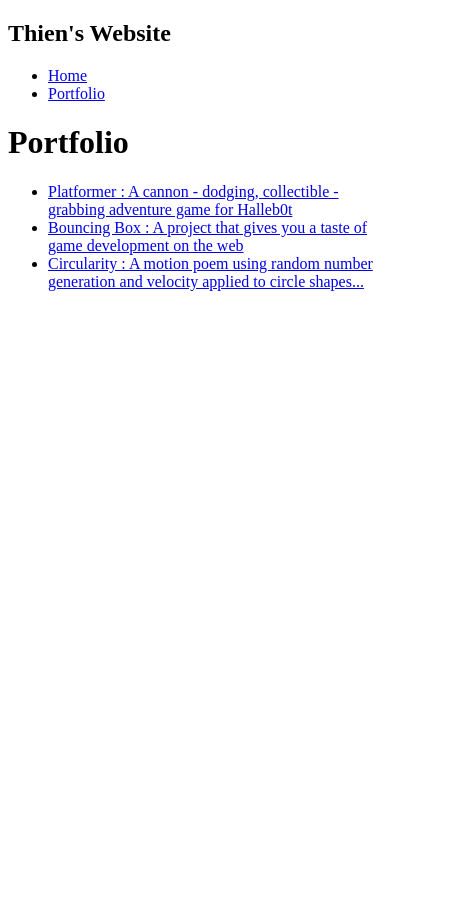
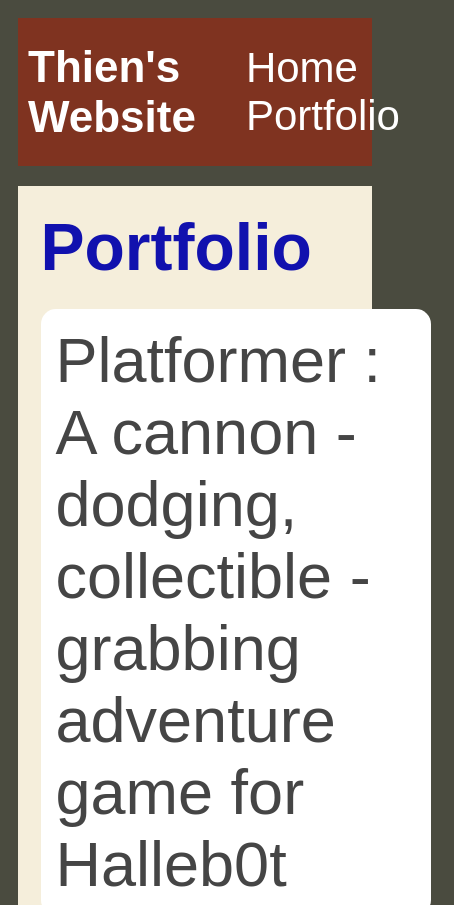
Before and after one commit to DucTMai15/DucTMai15.github.io, a plain HTML site: page portfolio.html in a window 390 px wide. Shown: the top 905 px of the page, 454 px wide, since content can reach past the window. Before the commit the page ends 844 px from the top, so only its background shows below. Drawn offline with Linux system fonts and the light colour scheme.

Commit message:
TODO 7 completed

```diff
--- a/portfolio.html
+++ b/portfolio.html
@@ -1,7 +1,8 @@
-<!DOCTYPE HTML>
+<!DOCTYPE html>
 <html>
   <head>
-        <title>Thien's website</title>
+    <title>Thien's portfolio</title>
+    <link rel="stylesheet" href="style.css" />
   </head>
 
   <body>
@@ -10,10 +11,10 @@
         <h1>Thien's Website</h1>
         <ul id="nav-ul">
           <li class="nav-li">
-                 <a href="index.html"> Home</a>
+            <a class="nav-a" href="index.html"> Home</a>
           </li>
           <li class="nav-li">
-                <a href="portfolio.html"> Portfolio</a>
+            <a class="nav-a" href="portfolio.html"> Portfolio</a>
           </li>
         </ul>
       </nav>
@@ -21,9 +22,24 @@
         <div class="content">
           <h1>Portfolio</h1>
           <ul id="portfolio">
-                    <li><a href="projects/platformer/">Platformer : A cannon - dodging, collectible - grabbing adventure game for Halleb0t</a></li>
-                    <li><a href="projects/bouncing-box/">Bouncing Box : A project that gives you a taste of game development on the web </a></li>
-                    <li><a href="projects/circularity/">Circularity : A motion poem using random number generation and velocity applied to circle shapes...</a></li>
+            <li>
+              <a href="projects/platformer/"
+                >Platformer : A cannon - dodging, collectible - grabbing
+                adventure game for Halleb0t</a
+              >
+            </li>
+            <li>
+              <a href="projects/bouncing-box/"
+                >Bouncing Box : A project that gives you a taste of game
+                development on the web</a
+              >
+            </li>
+            <li>
+              <a href="projects/circularity/"
+                >Circularity : A motion poem using random number generation and
+                velocity applied to circle shapes...</a
+              >
+            </li>
           </ul>
         </div>
       </main>
--- a/style.css
+++ b/style.css
@@ -58,6 +58,81 @@ main {
   border: 4px silver ridge;
   padding: 8px;
 }
-h2, h3 {
+h2,
+h3 {
   margin: 0px;
 }
+/* portfolio styles */
+.content h1 {
+  color: rgb(17, 17, 174);
+}
+
+#portfolio {
+  list-style-type: none;
+  padding-left: 0;
+}
+
+#portfolio li {
+  background: #fff;
+  padding: 10px;
+  border-radius: 10px;
+  margin-bottom: 10px;
+}
+
+#portfolio li:hover {
+  background: blue;
+}
+
+#portfolio a {
+  text-decoration: red;
+  color: #454545;
+}
+/* responsive web design */
+@media screen and (min-width: 120px) and (max-width: 1080px) {
+  main {
+    height: 100ch;
+    zoom: 1.5;
+    display: grid;
+  }
+
+  h1 {
+    font-size: 44px;
+  }
+
+  h2 {
+    font-size: 42px;
+  }
+
+  h3 {
+    font-size: 36px;
+  }
+
+  #all-contents {
+    height: 100ch;
+    margin: none;
+  }
+
+  a {
+    font-size: 42px;
+  }
+
+  .sidebar {
+    margin-right: 0px;
+    justify-content: center;
+    align-items: center;
+  }
+
+  .sidebar-img {
+    width: 100%;
+  }
+
+  p,
+  li {
+    font-size: 24px;
+  }
+
+  .content {
+    align-content: center;
+    justify-content: center;
+  }
+}
```
Lines whose indentation alone changed are shown as unchanged.
